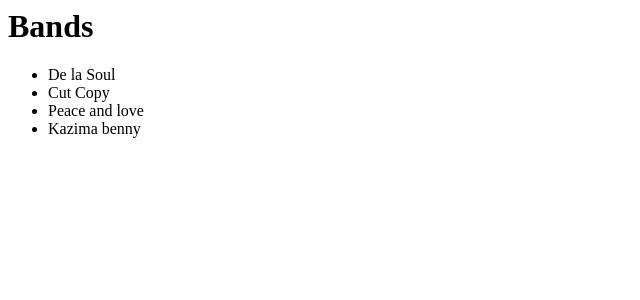
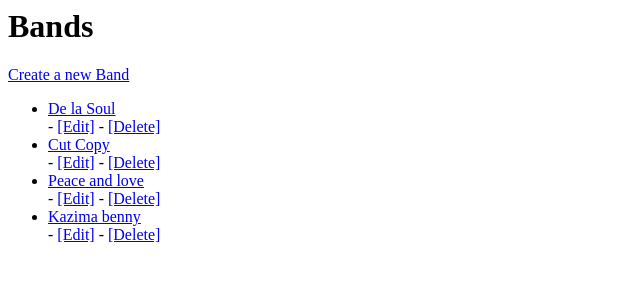
Before and after one commit to barantwenza/merchex-Listing-App, a Django app: page /bands/ in a window 1280 px wide. Shown: the top 300 px of the page, without its empty margins (0-640 px from the left). Run offline with Django 4.2, Linux system fonts and the light colour scheme; data comes from the database, SQL or seed files in the repository; both versions use the stored data as it was after the commit.

Commit message:
Performing CRUD for End Users with forms

```diff
--- a/merchex/listings/static/listings/styles.css
+++ b/merchex/listings/static/listings/styles.css
@@ -0,0 +1 @@
+.errorlist { margin-bottom: -10px }
--- a/merchex/listings/templates/listings/band_list.html
+++ b/merchex/listings/templates/listings/band_list.html
@@ -2,10 +2,14 @@
 {% block content %}
 
 <h1>Bands</h1>
+    <a href="{% url 'band-create' %}">Create a new Band</a>
         <!-- TODO: list bands -->
         <ul>
-            {%for band in bands%}
-            <li>{{band.name}}</li>
-            {%endfor%}
+            {%for band in bands %}
+
+            <li><a href="{% url 'band-detail' band.id %}">{{ band.name }}</a></li>
+            - <a href="{% url 'band-update' band.id %}">[Edit]</a>
+            - <a href="{% url 'band-delete' band.id %}">[Delete]</a>
+            {% endfor %}
         </ul>
 {%endblock%}
--- a/merchex/listings/views.py
+++ b/merchex/listings/views.py
@@ -1,11 +1,57 @@
 from django.http import HttpResponse
 from django.shortcuts import render
+from django.core.mail import send_mail
+from django.shortcuts import redirect
 from listings.models import Band
 from listings.models import TitlesBand
+from listings.Forms import BandForm, ContactUsForm
 
 def band_list(request):
     bands = Band.objects.all()
     return render(request, 'listings/band_list.html', {'bands': bands})
+
+def band_detail(request, id):
+    band = Band.objects.get(id=id)
+    return render(request, 'listings/band_detail.html', {'band': band})
+
+def band_create(request):
+    if request.method =='POST':
+        form = BandForm(request.POST)
+        if form.is_valid():
+            #create a new 'Band' and save it to the db
+            band = form.save()
+            #redirect to the detail page of the band we just created
+            #we can provide the url pattern arguments as arguments to redirect function
+            return redirect('band-detail', band.id)
+
+    else:
+        form = BandForm()
+    return render(request, 'listings/band_create.html', {'form':form})
+
+def band_update(request, id):
+    band = Band.objects.get(id=id)
+    if request.method == 'POST':
+        form = BandForm(request.POST, instance=band)
+        if form.is_valid():
+            # update the existing 'Band' in the db
+            form.save()
+            # redirect to the detail page of the 'Band' we just updated
+            return redirect ('band-detail', band.id)
+    else:
+        form = BandForm(instance=band)
+    return render(request, 'listings/band_update.html', {'form':form})
+
+def band_delete(request, id):
+    band = Band.objects.get(id=id) # we need this for both GET and POST
+    if request.method == 'POST':
+        # delete the band from the database
+        band.delete()
+        return redirect('band_list')
+
+    # no need for an 'else' here. if it's a GET request just continue
+
+    return render(request, 'listings/band_delete.html', {'band':band})
+
 
 def about(request):
     return HttpResponse('<h1>About</h1> <p>About us page</p>')
@@ -15,4 +61,17 @@
     return render(request, 'listings/title.html', {'tit': tit})
 
 def contact(request):
-    return HttpResponse('')
+    if request.method =='POST':
+        form = ContactUsForm(request.POST)
+        if form.is_valid():
+            send_mail(
+                subject = f'Message from {form.cleaned_data["name"] or "anonymous"} via MerchEx Contact Us form',
+                message = form.cleaned_data['email'],
+                from_email = form.cleaned_data['email'],
+                recipient_list = ['admin@merchex.xyz'],
+            )
+            return redirect('email-sent')
+
+    else:
+        form = ContactUsForm()
+    return render(request, 'listings/contact.html', {'form': form})
--- a/merchex/merchex/settings.py
+++ b/merchex/merchex/settings.py
@@ -122,3 +122,5 @@
 # https://docs.djangoproject.com/en/4.2/ref/settings/#default-auto-field
 
 DEFAULT_AUTO_FIELD = 'django.db.models.BigAutoField'
+
+EMAIL_BACKEND = 'django.core.mail.backends.console.EmailBackend'
--- a/merchex/merchex/urls.py
+++ b/merchex/merchex/urls.py
@@ -20,9 +20,15 @@
 
 urlpatterns = [
     path('admin/', admin.site.urls),
+
     path('bands/', views.band_list),
+    path('bands/<int:id>/', views.band_detail, name='band-detail'),
+    path('bands/add/', views.band_create, name= 'band-create'),
+    path('bands/<int:id>/change/', views.band_update, name='band-update'),
+    path('bands/<int:id>/delete/', views.band_delete, name='band-delete'),
+
     path('about-us/', views.about),
     path('listings-title/', views.listin),
-    path('contact-us/', views.contact)
+    path('contact-us/', views.contact, name='contact')
 
 ]
```
Also changed, not shown: merchex/listings/Forms.py (added, +12 -0 lines), merchex/listings/templates/band_detail.html (added, +16 -0 lines), merchex/listings/templates/listings/band_create.html (added, +13 -0 lines), merchex/listings/templates/listings/band_delete.html (added, +7 -0 lines), merchex/listings/templates/listings/band_update.html (added, +8 -0 lines), merchex/listings/templates/listings/contact.html (added, +7 -0 lines), merchex/db.sqlite3.
